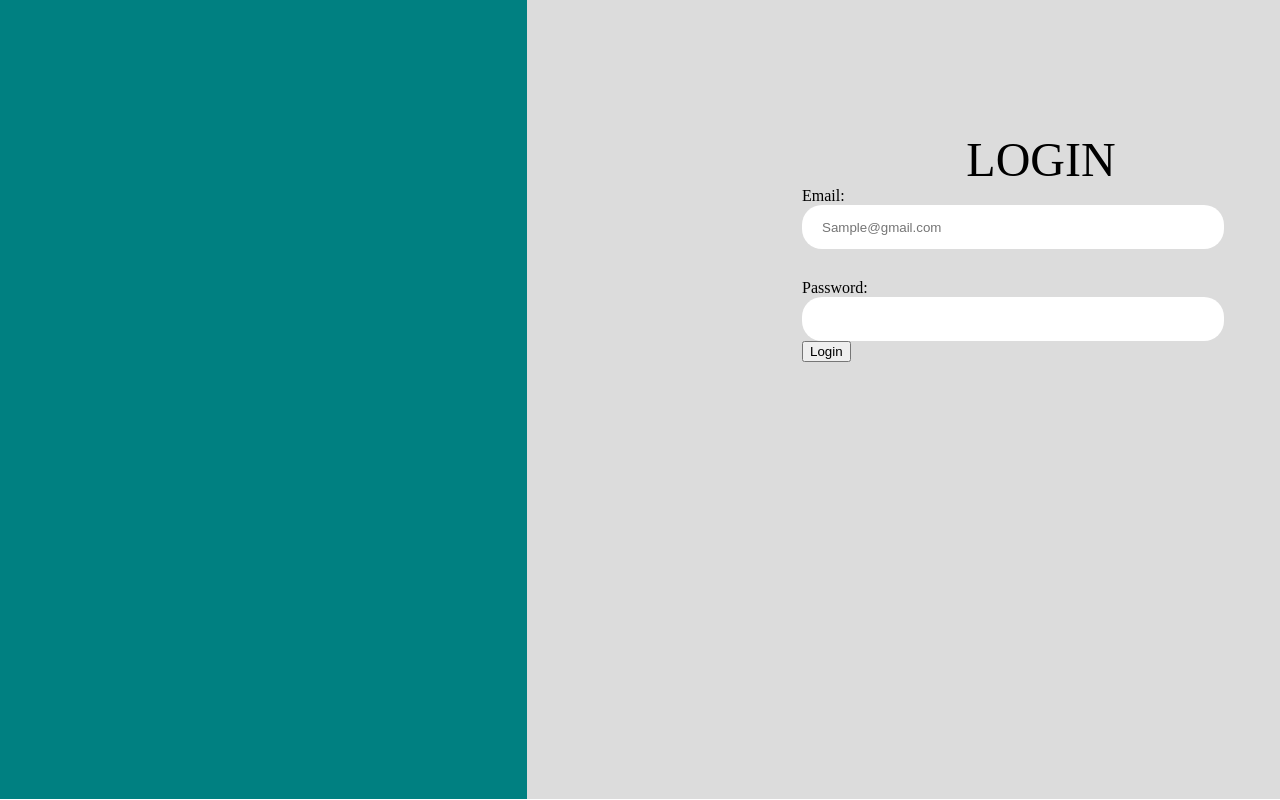
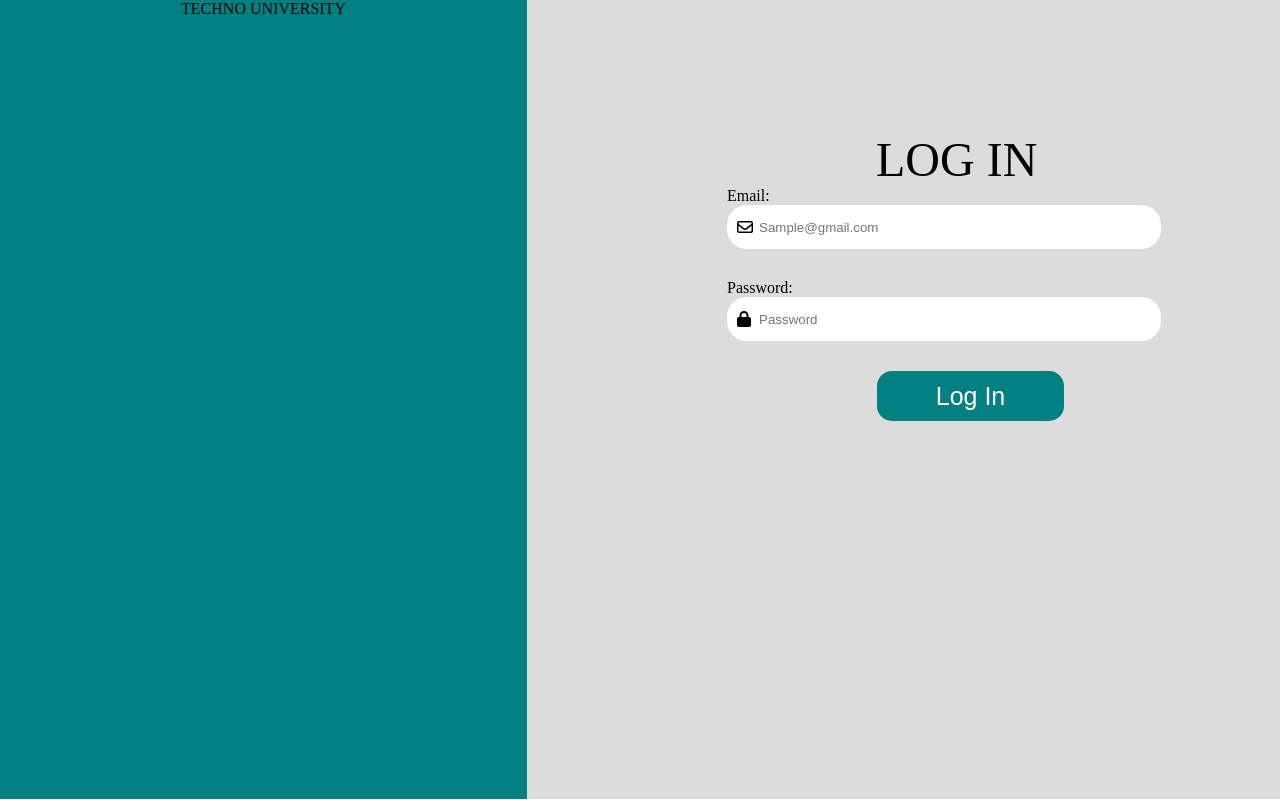
Before and after one commit to Kurt-Zidane/Enrollment-System-Frontend, a React (Create React App) app: page / in a window 1280 px wide. Built offline with nearby package versions, Linux system fonts and the light colour scheme.

Commit message:
initial login page uodated

```diff
--- a/package.json
+++ b/package.json
@@ -3,6 +3,9 @@
   "version": "0.1.0",
   "private": true,
   "dependencies": {
+    "@fortawesome/free-regular-svg-icons": "^6.3.0",
+    "@fortawesome/free-solid-svg-icons": "^6.3.0",
+    "@fortawesome/react-fontawesome": "^0.2.0",
     "@testing-library/jest-dom": "^5.16.5",
     "@testing-library/react": "^13.4.0",
     "@testing-library/user-event": "^13.5.0",
--- a/src/views/login/Login.css
+++ b/src/views/login/Login.css
@@ -1,10 +1,10 @@
 .login-label {
-    text-align: center;
+    margin-left: 149px;
     font-size: 48px;
     color: #000000;
 }
 .login-input {
-    padding-left: 20px;
+    padding-left: 32px;
     height: 42px;
     width: 400px;
     border-radius: 20px;
@@ -18,17 +18,45 @@
     background-color:#dcdcdc;
     height: calc(100vh - 133px);
     padding-top: 132px;
-    padding-left: 275px;
+    padding-left: 200px;
     flex: 1;
 
 }
 .logo-container {
+    text-align: center;
     width: 527px;
     /* height: 1024px; */
     background: #008081;
+
+
 }
 .main-container {
     display: flex;
 }
 .login-btn {
+    font-size: 25px;
+    color: #FFFFFF;
+    background: #008081;
+    border-radius: 15px;
+    border-style: hidden;
+    margin-top: 30px;
+    margin-left: 150px;
+    width: 187px;
+    height: 50px;
 }
+.email-field-container {
+    position: relative;
+}
+.email-icon {
+    position: absolute;
+    top: 32px;
+    left: 10px;
+}
+.password-field-container {
+    position: relative;
+}
+.password-icon {
+    position: absolute;
+    top: 32px;
+    left: 10px;
+}
--- a/src/views/login/Login.js
+++ b/src/views/login/Login.js
@@ -1,6 +1,8 @@
 import "./Login.css";
 import { useNavigate } from "react-router-dom";
-
+import { FontAwesomeIcon } from "@fortawesome/react-fontawesome";
+import { faEnvelope } from "@fortawesome/free-regular-svg-icons";
+import { faLock } from "@fortawesome/free-solid-svg-icons";
 const Login = () => {
     const navigate = useNavigate();
 
@@ -9,20 +11,22 @@ const Login = () => {
     }
     return (
         <div className="main-container">
-            <div className="logo-container">
+            <div className="logo-container"> TECHNO UNIVERSITY
             </div>
             <div className="login-container">
-                <div className="login-label">LOGIN</div>
-                <div>
-                    <div>Email:</div>
+                <div className="login-label">LOG IN</div>
+                <div className="email-field-container">
+                    <div>Email: <FontAwesomeIcon icon={faEnvelope} className="email-icon"/></div>
                     <input placeholder="Sample@gmail.com" type="text" className="login-input"></input>
                 </div>
                 <div className="margin-top">
-                    <div>Password:</div>
-                    <input type="password" className="login-input"></input>
+                <div className="password-field-container">
+                    <div>Password:<FontAwesomeIcon icon={faLock} className="password-icon"/></div>
+                    <input placeholder="Password" type="password" className="login-input"></input>
                 </div>
-                <button className="login-btn" onClick={() => login()}>Login</button>
+                <button className="login-btn" onClick={() => login()}>Log In</button>
             </div>
+        </div>
         </div>
     )
 
```
Also changed, not shown: 1 other file (tests, documents, lock files or other folders).
